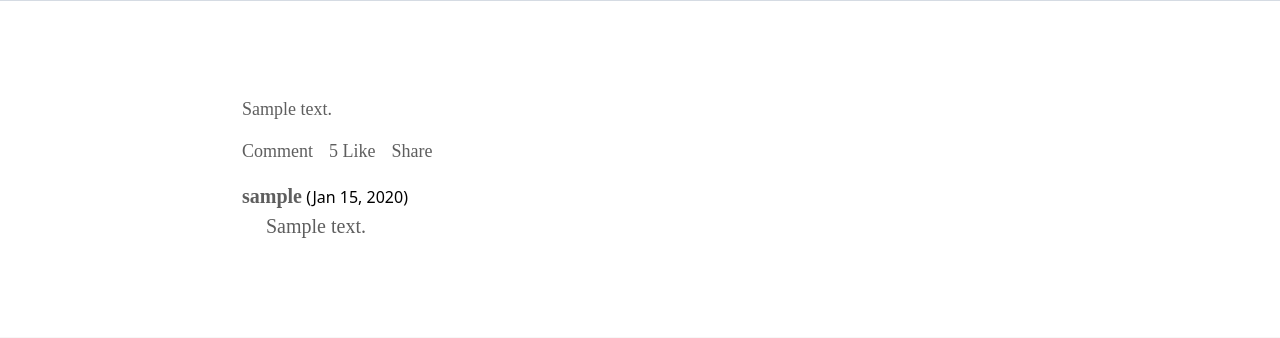
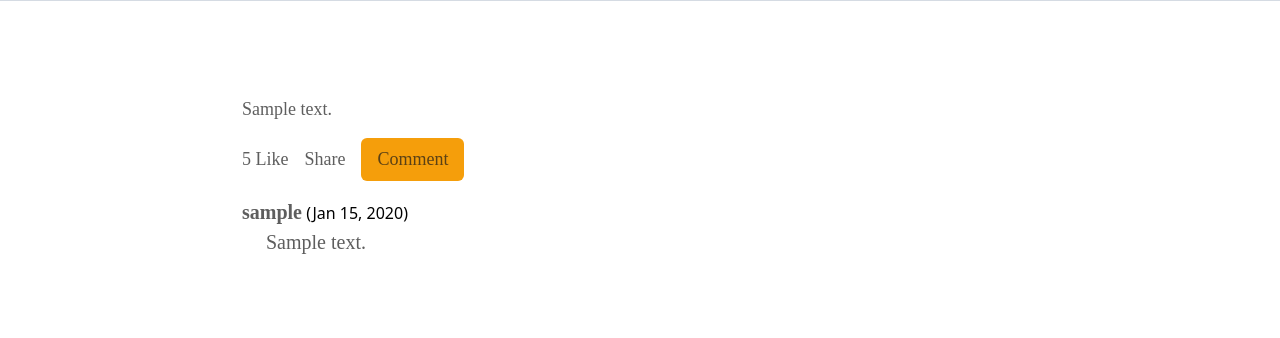
Before and after one commit to limon-chandra-ray/ir-project, a Django app: template templates/bcga/article_details.html in a window 1280 px wide. Shown: the part 580-918 px from the top of the page. Run offline with Django 4.2, Linux system fonts and the light colour scheme; the template is opened without the code that fills it: most values are stand-ins (such as "Sample title", 1, 10 or a date in 2020); grey boxes marked "Sample" are stand-in pictures; some libraries are stand-ins or nearby versions.

Commit message:
article-details-comment-button-update

```diff
--- a/templates/bcga/article_details.html
+++ b/templates/bcga/article_details.html
@@ -14,10 +14,11 @@
     <div class="font-['adobe-garamond-pro'] text-[18px] font-[400px] text-[rgba(26,26,26,.7)] leading-[1.6rem]">
         {{article.artice_content|safe}}
     </div>
-    <div class="flex space-x-4 font-['adobe-garamond-pro'] text-[18px] font-[600px] text-[rgba(26,26,26,.7)]">
-        <button type="button" id="topic_comment" data-article="{{article.id}}">Comment</button>
+    <div class="flex items-center space-x-4 font-['adobe-garamond-pro'] text-[18px] font-[600px] text-[rgba(26,26,26,.7)]">
+
         <p><i class="fas fa-heart"></i> 5 Like</p>
         <p><i class="fas fa-share-alt"></i> Share</p>
+        <button type="button" id="topic_comment" class="px-4 py-2 rounded-md bg-amber-500 hover:bg-amber-600" data-article="{{article.id}}">Comment</button>
     </div>
     {% for comment in comments %}
     <div>
```
